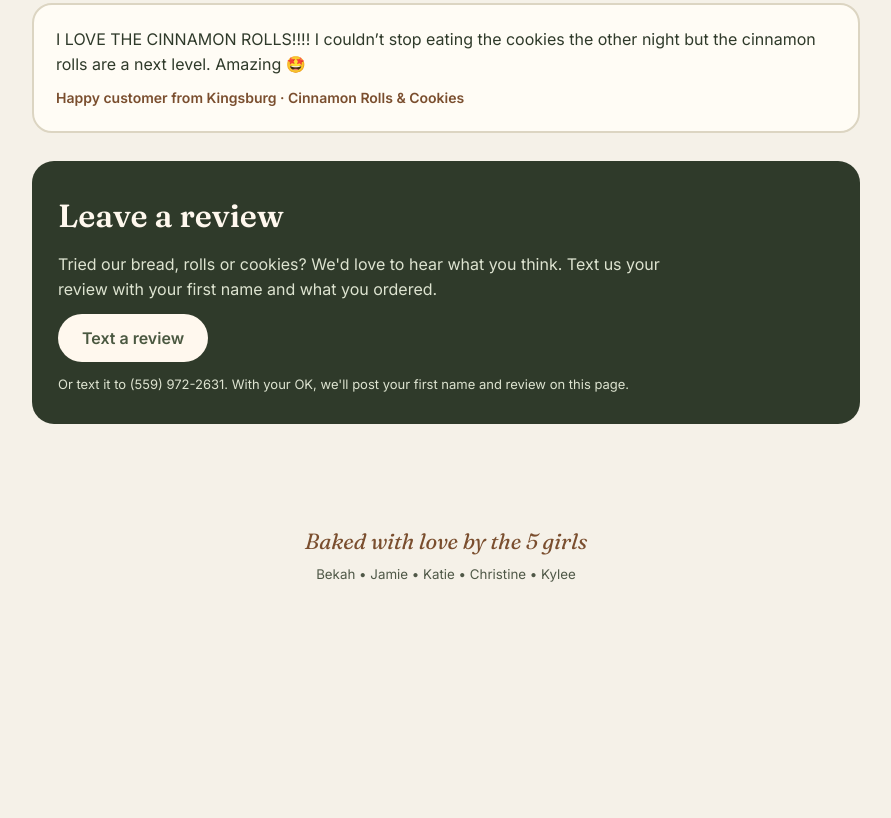
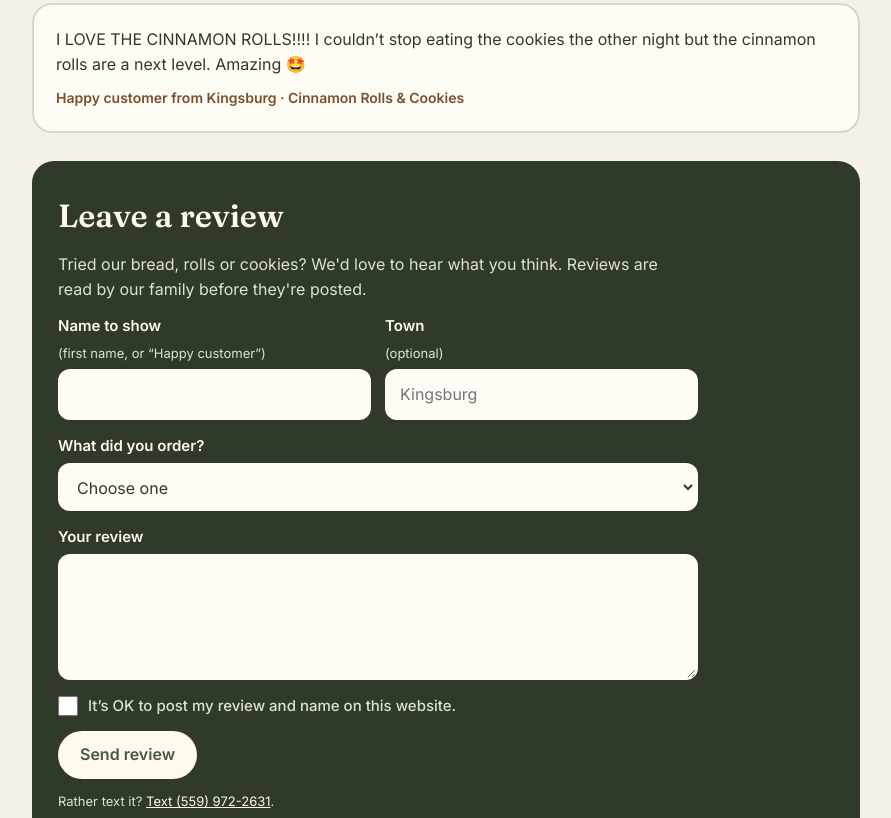
Before and after one commit to 5girlskitchen/5girlskitchen.github.io, a plain HTML site: page reviews.html in a window 1280 px wide. Shown: the part 710-1528 px from the top of the page, without its empty margins (194-1085 px from the left). Before the commit the page ends 1339 px from the top, so only its background shows below. Drawn offline with Linux system fonts and the light colour scheme.

Commit message:
Add review form that emails submissions for approval
Co-Authored-By: Claude Opus 5.5 <noreply@anthropic.com>
Claude-Session: https://claude.ai/code/session_01MijwfJZ625XpMzrwUG1AZf

```diff
--- a/reviews.html
+++ b/reviews.html
@@ -148,6 +148,19 @@ footer small{color:var(--ink-soft)}
 .leave p{color:var(--band-soft);max-width:60ch}
 .leave .btn-primary{background:var(--cream);color:var(--rust-deep)}
 .leave .btn-primary:hover{background:#fff}
+.rev-form{display:flex;flex-direction:column;gap:14px;width:100%;max-width:640px}
+.rev-form label{display:flex;flex-direction:column;gap:6px;font-weight:600;font-size:15px;color:var(--band-ink)}
+.rev-form .hint{font-weight:400;color:var(--band-soft);font-size:13px}
+.rev-form input[type=text],.rev-form select,.rev-form textarea{font:inherit;font-weight:400;font-size:16px;color:#2F3A2A;background:#FFFCF5;border:2px solid transparent;border-radius:12px;padding:11px 13px;min-height:46px;width:100%}
+.rev-form textarea{resize:vertical;min-height:110px}
+.rev-form input:focus-visible,.rev-form select:focus-visible,.rev-form textarea:focus-visible{outline:3px solid var(--cream-soft);outline-offset:2px}
+.rev-form .row2{display:grid;grid-template-columns:minmax(0,1fr) minmax(0,1fr);gap:14px}
+@media (max-width:560px){.rev-form .row2{grid-template-columns:minmax(0,1fr)}}
+.rev-form .check{flex-direction:row;align-items:flex-start;gap:10px;font-weight:500;color:var(--band-soft)}
+.rev-form .check input{width:20px;height:20px;margin:2px 0 0;flex-shrink:0;accent-color:#5F6F52}
+.rev-form .btn-primary{align-self:flex-start;border:0;cursor:pointer;font:inherit;font-weight:600}
+.leave small a{color:var(--band-ink)}
+.leave .thanks{background:var(--cream);color:#2F3A2A;border-radius:12px;padding:12px 16px;font-weight:600}
 .leave small{color:var(--band-soft);font-size:13px}
 </style>
 </head>
@@ -185,11 +198,42 @@ footer small{color:var(--ink-soft)}
           <cite>Happy customer from Kingsburg · Cinnamon Rolls &amp; Cookies</cite>
         </article>
       </div>
-      <div class="leave">
+      <div class="leave" id="leave">
         <h2>Leave a review</h2>
-        <p>Tried our bread, rolls or cookies? We'd love to hear what you think. Text us your review with your first name and what you ordered.</p>
-        <a class="btn btn-primary" href="sms:5599722631?&amp;body=Review%20for%205%20Girls%20Kitchen%3A%20">Text a review</a>
-        <small>Or text it to (559) 972-2631. With your OK, we'll post your first name and review on this page.</small>
+        <p>Tried our bread, rolls or cookies? We'd love to hear what you think. Reviews are read by our family before they're posted.</p>
+        <p class="thanks" id="thanks" role="status" hidden>Thank you! We got your review and will post it soon.</p>
+        <form class="rev-form" action="https://formsubmit.co/JasonPTfamily@gmail.com" method="POST">
+          <input type="hidden" name="_subject" value="New review for 5 Girls Kitchen">
+          <input type="hidden" name="_template" value="table">
+          <input type="hidden" name="_next" value="https://5girlskitchen.com/reviews.html?thanks=1#leave">
+          <input type="text" name="_honey" tabindex="-1" autocomplete="off" aria-hidden="true" style="position:absolute;left:-9999px;width:1px;height:1px;opacity:0">
+          <div class="row2">
+            <label>Name to show <span class="hint">(first name, or “Happy customer”)</span>
+              <input type="text" name="Name" required maxlength="60" autocomplete="given-name">
+            </label>
+            <label>Town <span class="hint">(optional)</span>
+              <input type="text" name="Town" maxlength="40" placeholder="Kingsburg">
+            </label>
+          </div>
+          <label>What did you order?
+            <select name="Ordered" required>
+              <option value="" selected disabled>Choose one</option>
+              <option>Sourdough Bread</option>
+              <option>Whole Wheat Bread</option>
+              <option>Cinnamon Rolls</option>
+              <option>Chocolate Chip Cookies</option>
+              <option>Scones</option>
+              <option>Pizza Crust</option>
+              <option>More than one</option>
+            </select>
+          </label>
+          <label>Your review
+            <textarea name="Review" required rows="4" maxlength="800"></textarea>
+          </label>
+          <label class="check"><input type="checkbox" name="OK to post" value="Yes" required> It’s OK to post my review and name on this website.</label>
+          <button class="btn btn-primary" type="submit">Send review</button>
+        </form>
+        <small>Rather text it? <a href="sms:5599722631?&amp;body=Review%20for%205%20Girls%20Kitchen%3A%20">Text (559) 972-2631</a>.</small>
       </div>
     </div>
   </section>
@@ -201,5 +245,6 @@ footer small{color:var(--ink-soft)}
     <small>Bekah • Jamie • Katie • Christine • Kylee</small>
   </div>
 </footer>
+<script>try{if(new URLSearchParams(location.search).get("thanks")){document.getElementById("thanks").hidden=false;}}catch(e){}</script>
 </body>
 </html>
```
